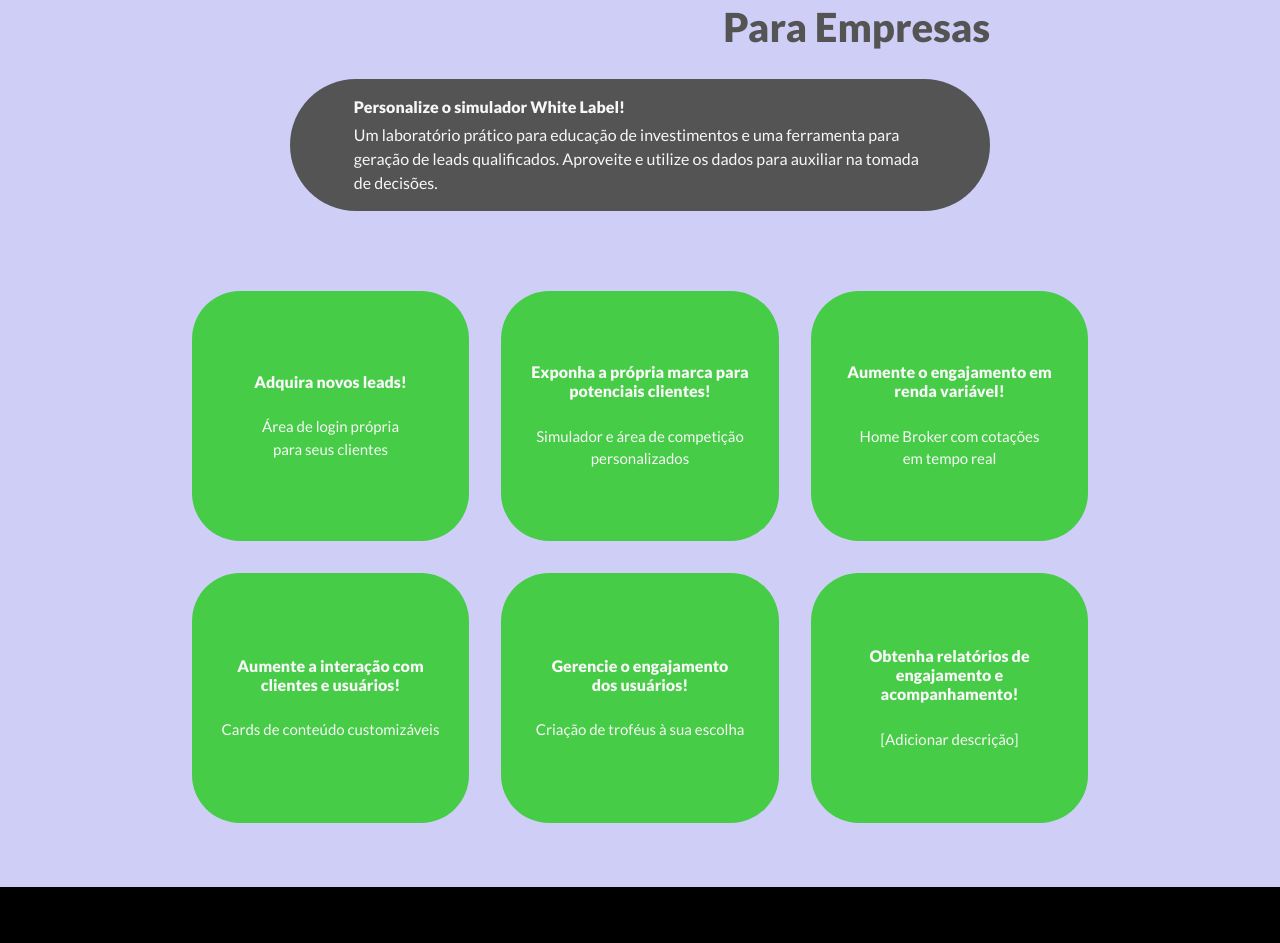
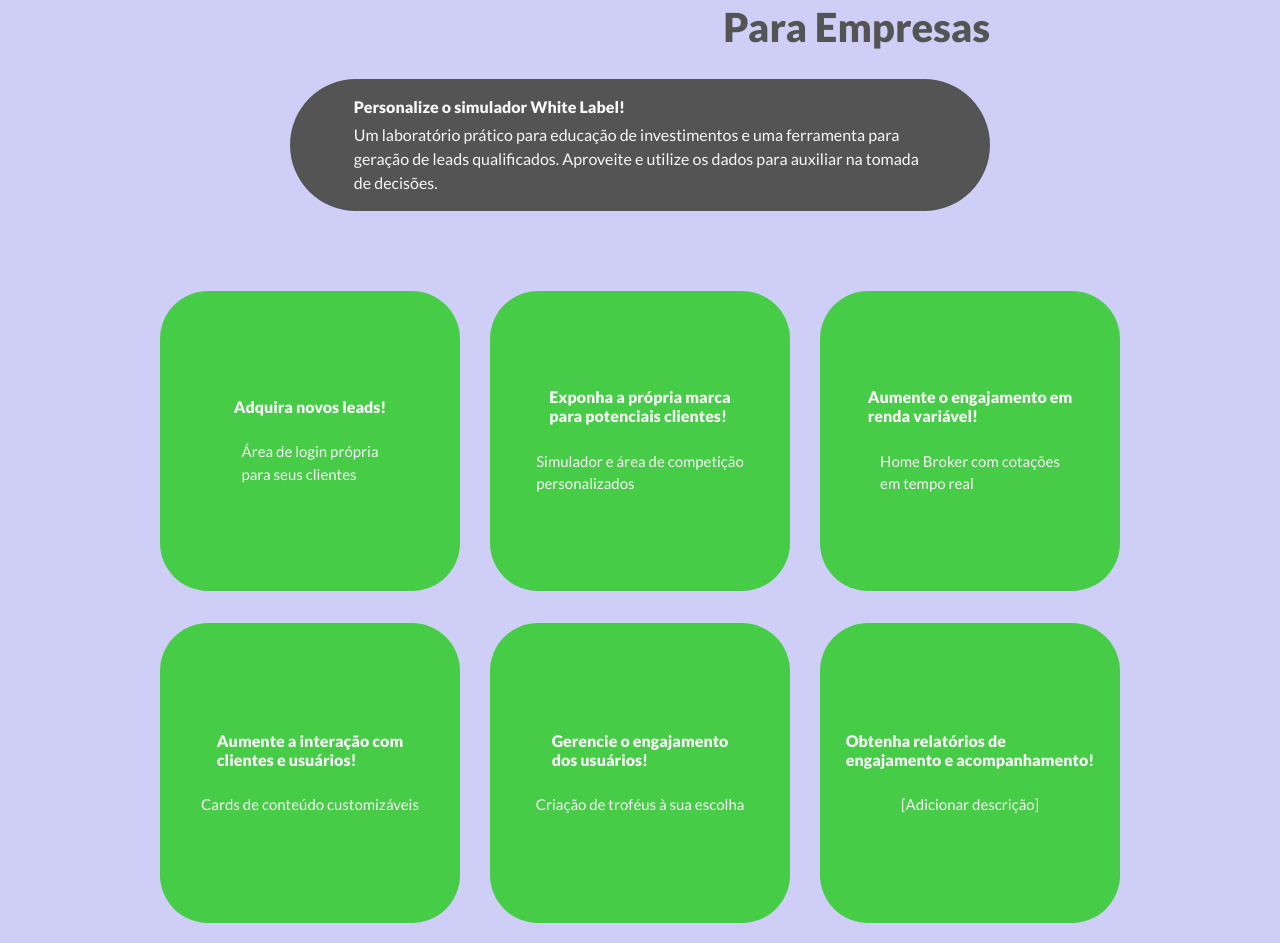
Before and after one commit to viniman/freela-bullseye, a plain HTML site: page index.html in a window 1280 px wide. Shown: the part 2678-3621 px from the top of the page. Drawn offline with nearby package versions, Linux system fonts and the light colour scheme.

Commit message:
adicionando flip-cards

```diff
--- a/css/grid.css
+++ b/css/grid.css
@@ -1,10 +1,13 @@
-.division{
-    display: flex;
-align-items: center;
+ .division{
+    /* display: flex;
+    align-items: center;
     justify-content: center;
     width: 100%;
+    margin: 0 !important; */
+}
 
-}
+
+
 .division .block {
     display: flex;
     flex-direction: column;
@@ -21,6 +24,68 @@ align-items: center;
 
 }
 
+.flip-card {
+    margin-top: 1rem;
+    margin-bottom: 1rem;
+    background-color: transparent;
+    width: 300px;
+    height: 300px;
+    perspective: 1000px;
+
+
+  }
+
+  .flip-card-inner {
+
+    position: relative;
+    /* margin: 0; */
+    width: 100%;
+    height: 100%;
+    transition: transform 0.6s;
+    transform-style: preserve-3d;
+  }
+
+  .flip-card:hover .flip-card-inner {
+    transform: rotateY(180deg);
+  }
+
+  .flip-card-front, .flip-card-back {
+    display: flex;
+    flex-direction: column;
+    align-items: center;
+    justify-content: center;
+    border-radius: 3em;
+    position: absolute;
+    width: 100%;
+    height: 100%;
+    -webkit-backface-visibility: hidden;
+    backface-visibility: hidden;
+  }
+
+  .flip-card-front {
+    background-color: #46cc46;
+    color:#f7f7f7;
+  }
+
+  .flip-card-back {
+
+    transform: rotateY(180deg);
+  }
+
+  .flip-card-back img{
+      max-width: 100%;
+  }
+/* .division .block {
+    margin: 1em;
+    background-color: #46cc46;
+    text-align: center;
+    border-radius: 3em;
+    color:#f7f7f7;
+    padding: 4em;
+    width: 100%;
+
+} */
+
 /* @media screen and (max-width:767px) {
     .col{
         margin: 0.4em;
--- a/css/styles.css
+++ b/css/styles.css
@@ -145,7 +145,6 @@ h1,h3{
 }
 .raise:hover,
 .raise:focus {
-    box-shadow: #767c7c;
   box-shadow: 0 1rem 1rem -0.4rem #767c7c;
   transform: translateY(-0.30rem);
   transition: 0.7s;
@@ -600,6 +599,8 @@ section.dobra-3{
 
 }
 
+.dobra-5 .container{
+}
 .para-empresas{
     margin: 1em;
     display: flex;
--- a/index.html
+++ b/index.html
@@ -252,7 +252,7 @@
         </div>
           <div class="personalize">
             <div class="text">
-              <span class="bold pb-1 justify-self-start">                Personalize o simulador White Label!
+              <span class="bold pb-1 justify-self-start"> Personalize o simulador White Label!
               </span>
               Um laboratório prático para educação de investimentos e uma ferramenta
               para geração de leads qualificados. Aproveite e utilize os dados para
@@ -262,40 +262,103 @@
           </div>
       </div>
 
-        <div class="container">
-            <div class="row division" id="division">
-
-                <div class="col-md-3 block raise">
-                  <h6>Adquira novos leads!</h6>
-                  <p>Área de login própria<br>para seus clientes</p>
+      <div class="d5-container">
+        <div class="row division">
+            <div class="col-sm d-flex justify-content-center ">
+              <div class="flip-card">
+                <div class="flip-card-inner">
+                  <div class="flip-card-front">
+                    <h6>Adquira novos leads!
+                    </h6>
+                    <p>Área de login própria<br>
+                      para seus clientes</p>
                   </div>
-
-                <div class="col-md-3 block raise">
-                  <h6>Exponha a própria marca para potenciais clientes!</h6>
-                  <p>Simulador e área de competição<br>personalizados</p>
-                </div>
-
-                <div class="col-md-3 block raise">
-                  <h6>Aumente o engajamento em<br>renda variável!</h6>
-                  <p>Home Broker com cotações<br>em tempo real</p>
+                  <div class="flip-card-back">
+                    <img src="img/Verso-adquira-novos-leads.png" >
                   </div>
                 </div>
               </div>
-        <div class="container">
+            </div>
+
+            <div class="col-sm d-flex justify-content-center ">
+              <div class="flip-card">
+                <div class="flip-card-inner">
+                  <div class="flip-card-front">
+
+
+                    <h6>   Exponha a própria marca<br>
+                      para potenciais clientes!</h6>
+                    <p>Simulador e área de competição<br>
+                      personalizados</p>
+                  </div>
+                  <div class="flip-card-back">
+                    <img src="img/Verso-exponha-a-propria-marca....png" >
+                  </div>
+                </div>
+              </div>
+            </div>
+
+            <div class="col-sm d-flex justify-content-center ">
+              <div class="flip-card">
+                <div class="flip-card-inner">
+                  <div class="flip-card-front">
+                    <h6>        Aumente o engajamento em<br>
+                      renda variável!</h6>
+                    <p>Home Broker com cotações<br>
+                      em tempo real</p>
+                  </div>
+                  <div class="flip-card-back">
+                    <img src="img/Verso-aumente-o-engajamento....png" >
+                  </div>
+                </div>
+              </div>
+            </div>
+          </div>
+      </div>
+
+
+
+      <div class="d5-container">
             <div class="row division" id="division">
-                <div class="col-md-3 block raise">
+                <div class="col-sm d-flex justify-content-center ">
+                  <div class="flip-card">
+                    <div class="flip-card-inner">
+                      <div class="flip-card-front">
                         <h6>Aumente a interação com<br>clientes e usuários!</h6>
                         <p>Cards de conteúdo customizáveis</p>
                       </div>
+                      <div class="flip-card-back">
+                        <img src="img/Verso-aumente-a-interacao.png" >
+                      </div>
+                    </div>
+                  </div>
+                </div>
+                <div class="col-sm d-flex justify-content-center ">
+                  <div class="flip-card">
+                    <div class="flip-card-inner">
+                      <div class="flip-card-front">
 
-                <div class="col-md-3 block raise">
                         <h6>Gerencie o engajamento<br>dos usuários!</h6>
                         <p>Criação de troféus à sua escolha</p>
                       </div>
-
-                <div class="col-md-3 block raise">
+                      <div class="flip-card-back">
+                        <img src="img/Verso-gerencie-o-engajamento....png" >
+                      </div>
+                    </div>
+                  </div>
+                </div>
+                <div class="col-sm d-flex justify-content-center ">
+                  <div class="flip-card">
+                    <div class="flip-card-inner">
+                      <div class="flip-card-front">
                         <h6>Obtenha relatórios de<br>engajamento e acompanhamento!</h6>
                         <p>[Adicionar descrição]</p>
+                      </div>
+                      <div class="flip-card-back">
+                        <img src="img/Verso-gerencie-o-engajamento....png" >
+                      </div>
+                    </div>
+                  </div>
                 </div>
             </div>
       </div>
```
Also changed, not shown: img/Background dobra 5.png (added), img/Background dobra 6.png (added), img/Background-dobra-7.png (added), img/Caixa-de-texto-base-verde.png (added), img/Verso relatórios.png (added), img/Verso-adquira-novos-leads.png (added), img/Verso-aumente-a-interacao.png (added), img/Verso-aumente-o-engajamento....png (added), img/Verso-exponha-a-propria-marca....png (added), img/Verso-gerencie-o-engajamento....png (added), img/ícone e-mail.png (added), 1 other file. Lines whose indentation alone changed are shown as unchanged.
